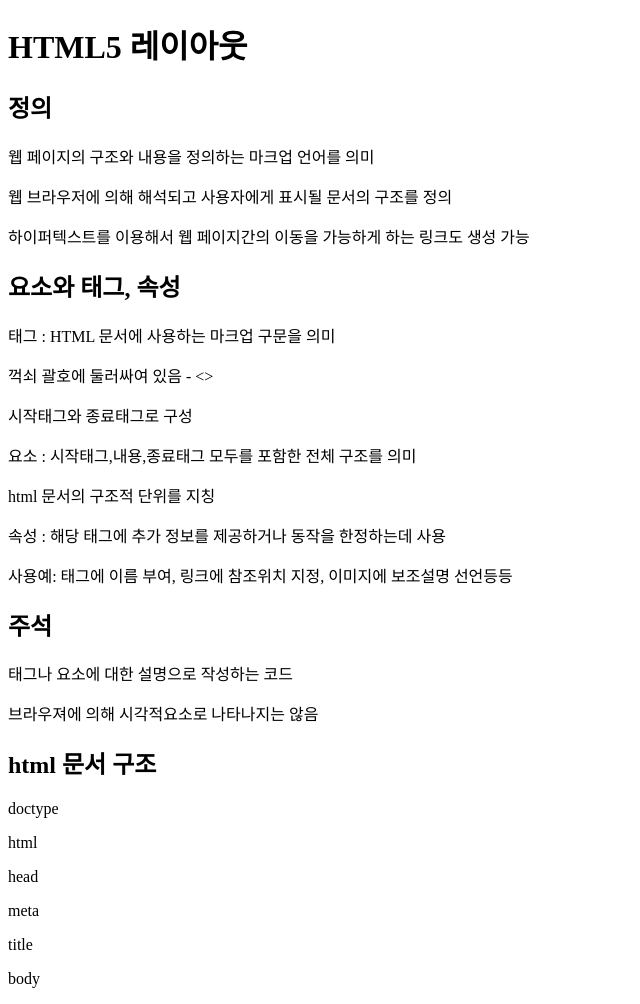
After one commit to sun12wook11/frontends2, a FastAPI app: template views/templates/html/01layout.html in a window 1280 px wide. The commit adds this page. Shown: the whole page, without its empty margins (0-640 px from the left). Run offline with FastAPI, Linux system fonts and the light colour scheme; the template is opened without the code that fills it, so the values that code supplies are empty; parts of the project's set-up code (start-up, migrations or seed data) failed here and were passed over.

Commit message:
html5 - 태그, 요소, 속성, 문서구조

```diff
--- a/main.py
+++ b/main.py
@@ -15,6 +15,7 @@ app.include_router(sungjuk_router, prefix='/sungjuk')
 app.include_router(html_router, prefix='/html')
 app.include_router(css_router, prefix='/css')
 app.include_router(jscript_router, prefix='/js')
+app.include_router(emp_router, prefix='/emp')
 
 
 # index 라우트
--- /dev/null
+++ b/views/templates/html/01layout.html
@@ -0,0 +1,38 @@
+<!DOCTYPE html>
+<html lang="ko">
+<head>
+    <meta charset="UTF-8">
+    <title>HTML5 레이아웃</title>
+</head>
+<body>
+    <h1>HTML5 레이아웃</h1>
+    <h2>정의</h2>
+    <p>웹 페이지의 구조와 내용을 정의하는 마크업 언어를 의미</p>
+    <p>웹 브라우저에 의해 해석되고 사용자에게 표시될 문서의 구조를 정의</p>
+    <p>하이퍼텍스트를 이용해서 웹 페이지간의 이동을 가능하게 하는 링크도 생성 가능</p>
+
+    <h2>요소와 태그, 속성</h2>
+    <p>태그 : HTML 문서에 사용하는 마크업 구문을 의미</p>
+    <p>꺽쇠 괄호에 둘러싸여 있음 - <> </p>
+    <p>시작태그와 종료태그로 구성</p>
+    <p>요소 : 시작태그,내용,종료태그 모두를 포함한 전체 구조를 의미</p>
+    <p>html 문서의 구조적 단위를 지칭</p>
+    <p>속성 : 해당 태그에 추가 정보를 제공하거나 동작을 한정하는데 사용</p>
+    <p>사용예: 태그에 이름 부여, 링크에 참조위치 지정, 이미지에 보조설명 선언등등</p>
+
+    <h2>주석</h2>
+    <!-- 이것은 주석입니다! -->
+    <p>태그나 요소에 대한 설명으로 작성하는 코드</p>
+    <p>브라우져에 의해 시각적요소로 나타나지는 않음</p>
+
+    <h2>html 문서 구조</h2>
+    <p>doctype</p>
+    <p>html</p>
+    <p>head</p>
+    <p>meta</p>
+    <p>title</p>
+    <p>body</p>
+
+
+</body>
+</html>
--- a/views/templates/index.html
+++ b/views/templates/index.html
@@ -6,7 +6,8 @@
 </head>
 <body>
     <h1>Hello, FastAPI!!</h1>
-    <img src="https://res.heraldm.com/content/image/2024/05/06/20240506050112_0.jpg">
+    <img src="https://res.heraldm.com/content/image/2024/05/06/20240506050112_0.jpg"
+         alt="뉴진스 로고">
 
 </body>
 </html>
```
Also changed, not shown: app/routes/html.py (+8 -1 lines), views/templates/html/index.html (added, +13 -0 lines).
